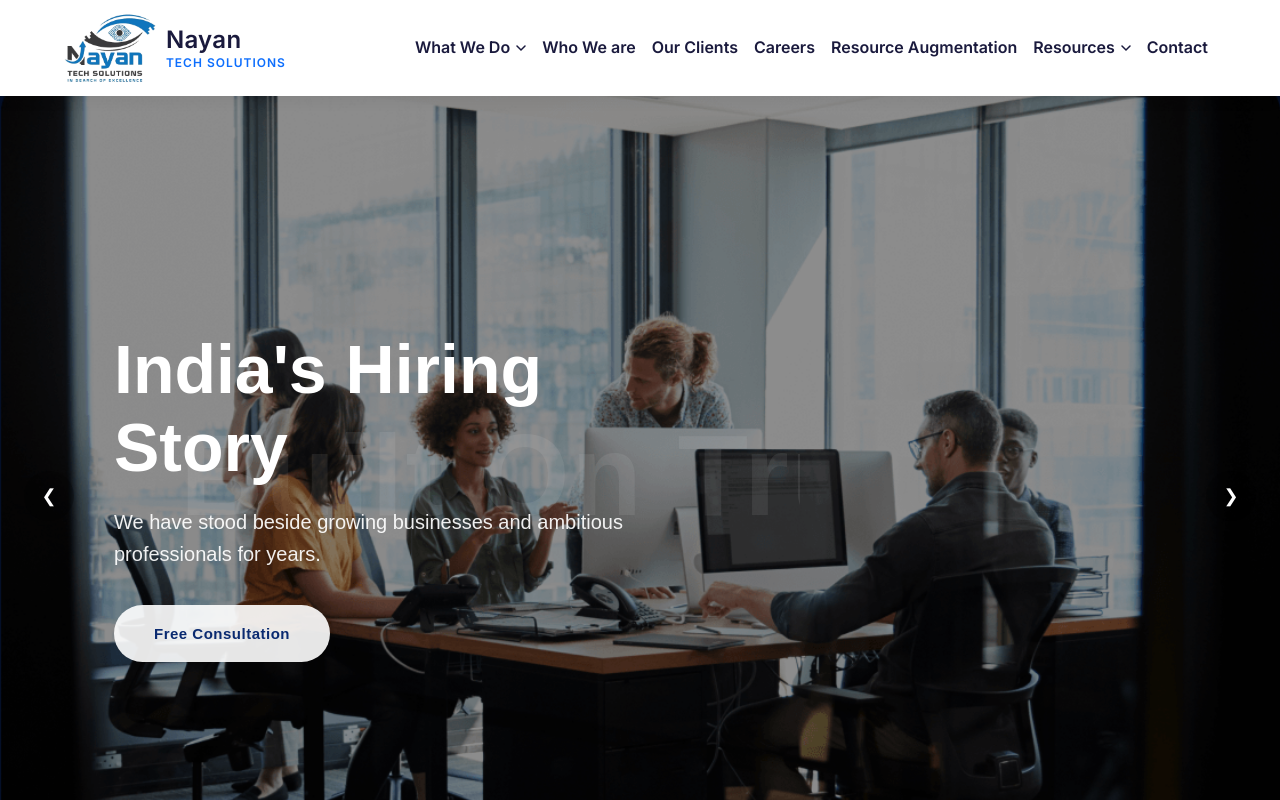
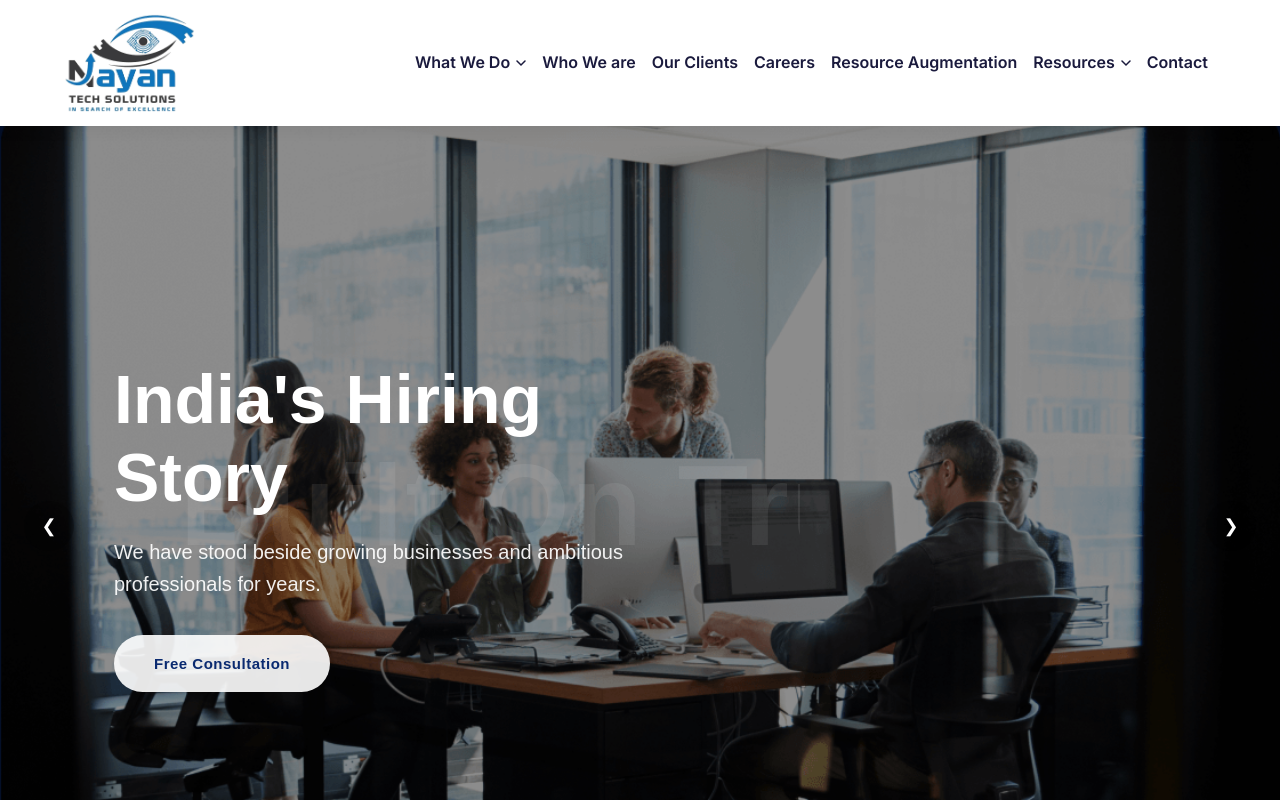
Before and after one commit to Sudheerenagandula/Nayan-Tech-Solutions, an Angular app: page / in a window 1280 px wide. Shown: the top 800 px of the page. Built offline with nearby package versions, Linux system fonts and the light colour scheme.

Commit message:
Increase Angular build budgets

```diff
--- a/src/app/components/navbar/navbar.css
+++ b/src/app/components/navbar/navbar.css
@@ -218,9 +218,8 @@ body {
 =================================*/
 .navbar-brand img,
 .brand-logo {
-  height: 70px;
-  width: auto;
-  max-width: 120%;
+  height: 100px;
+  max-width: 300%;
   object-fit: contain;
 }
 
--- a/src/app/components/navbar/navbar.html
+++ b/src/app/components/navbar/navbar.html
@@ -9,9 +9,9 @@
     <!-- Logo -->
     <a class="navbar-brand" routerLink="/">
       <img src="/nayan-logo-transparent.png" alt="NayanTech Solutions logo" class="brand-logo">
-      <span class="brand-name">
+      <!-- <span class="brand-name">
         Nayan<span>Tech Solutions</span>
-      </span>
+      </span> -->
       <small></small>
     </a>
 
```
